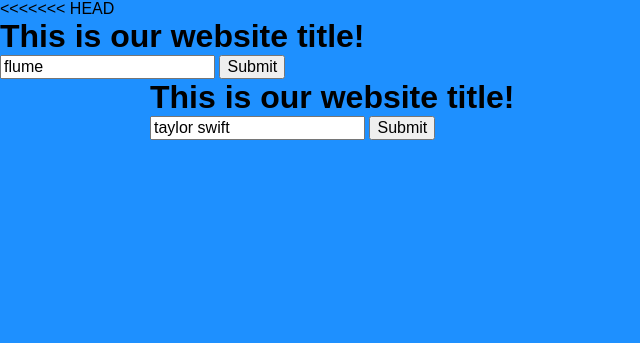
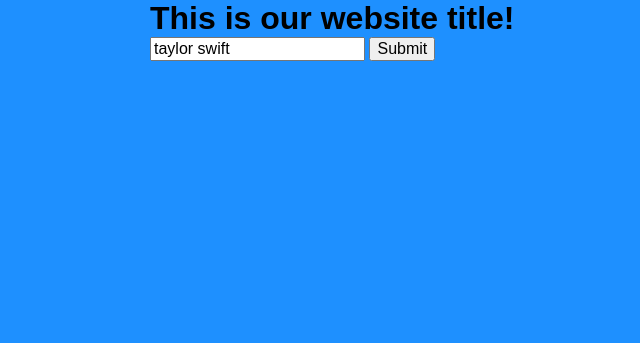
Before and after one commit to navpal/WhereAt, a website: page index.html in a window 1280 px wide. Shown: the whole page, without its empty margins (0-640 px from the left). Drawn offline with nearby package versions, Linux system fonts and the light colour scheme; some packages are replaced by stand-ins of ours; files that its build step writes are made by us from their sources.

Commit message:
no changes

```diff
--- a/index.html
+++ b/index.html
@@ -7,19 +7,6 @@
 	<link href="//cdn.rawgit.com/noelboss/featherlight/1.7.8/release/featherlight.min.css" type="text/css" rel="stylesheet" />
 </head>
 <body>
-<<<<<<< HEAD
-	<h1>This is our website title!</h1>
-
-	<form action="">
-		<input type="text" class="artist" value="flume">
-		<input type="submit">
-	</form>
-
-	<script src="https://code.jquery.com/jquery-2.1.4.min.js"></script>
-  	<script src="dev/scripts/main.js"></script>
-
-
-
 	<header>
 		<div class="wrapper">
 			<h1>This is our website title!</h1>
--- a/package.json
+++ b/package.json
@@ -24,5 +24,5 @@
     "gulp-babel": "^7.0.0",
     "gulp-concat": "^2.6.1",
     "gulp-sass": "^3.1.0"
-  }
+  },
 }
```
